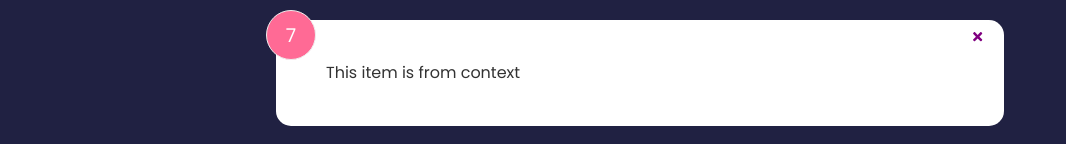
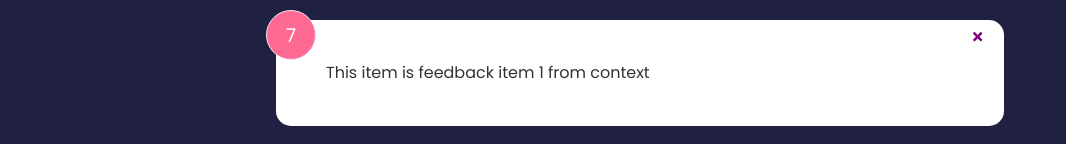
Before and after one commit to russellw999/2022-react-front-to-back, a React (Create React App) app in the folder feedback-app-main/: page / in a window 1280 px wide. Shown: the part 474-618 px from the top of the page, without its empty margins (0-1066 px from the left). Built offline with nearby package versions, Linux system fonts and the light colour scheme.

Commit message:
ch06 Mving Functions to Context

```diff
--- a/feedback-app-main/src/App.jsx
+++ b/feedback-app-main/src/App.jsx
@@ -1,35 +1,17 @@
 import AboutPage from './components/pages/AboutPage';
 import AboutIconLink from './components/AboutIconLink';
 import { BrowserRouter as Router, Route, Routes } from 'react-router-dom';
-import { v4 as uuidv4 } from 'uuid';
-import React, { Fragment, useState } from 'react';
+
+import React, { Fragment } from 'react';
 import Header from './components/Header';
 import FeedbackForm from './components/FeedbackForm';
 import FeedbackStats from './components/FeedbackStats';
 import FeedbackList from './components/FeedbackList';
 import { FeedbackProvider } from './context/FeedbackContext';
 
-import FeedbackData from './data/FeedbackData';
 import PropTypes from 'prop-types';
 
 const App = () => {
-  const [feedback, setFeedback] = useState(FeedbackData);
-
-  const addFeedback = (newFeedback) => {
-    newFeedback.id = uuidv4();
-    console.log(`App.js addFeedback - newFeedback`);
-    console.log(newFeedback);
-
-    // add to our app level state
-    setFeedback([newFeedback, ...feedback]);
-  };
-  const deleteFeedback = (id) => {
-    // console.log('App ', id);
-    if (window.confirm('Are You Sure you want to delete ?')) {
-      setFeedback(feedback.filter((item) => item.id !== id));
-    }
-  };
-
   return (
     <Fragment>
       <FeedbackProvider>
@@ -42,9 +24,9 @@ const App = () => {
                 path="/"
                 element={
                   <Fragment>
-                    <FeedbackForm handleAdd={addFeedback} />
+                    <FeedbackForm />
                     <FeedbackStats />
-                    <FeedbackList handleDelete={deleteFeedback} />
+                    <FeedbackList />
                   </Fragment>
                 }
               ></Route>
--- a/feedback-app-main/src/components/FeedbackForm.jsx
+++ b/feedback-app-main/src/components/FeedbackForm.jsx
@@ -1,13 +1,16 @@
-import React, { useState, Fragment } from 'react';
+import React, { useState, Fragment, useContext } from 'react';
+import FeedbackContext from '../context/FeedbackContext';
 import RatingSelect from './RatingSelect';
 import Card from './shared/Card';
 import Button from './shared/Button';
 
-const FeedbackForm = ({ handleAdd }) => {
+const FeedbackForm = () => {
   const [text, setText] = useState('');
   const [rating, setRating] = useState(10);
   const [btnDisabled, setBtnDisabled] = useState(true);
   const [message, setMessage] = useState('Hello');
+
+  const { addFeedback } = useContext(FeedbackContext);
 
   const handleTextChange = (e) => {
     if (text === '') {
@@ -38,7 +41,7 @@ const FeedbackForm = ({ handleAdd }) => {
         rating,
       };
       console.log(`FeedbackForm handleSubmit`);
-      handleAdd(newFeedback);
+      addFeedback(newFeedback);
 
       setText('');
     }
--- a/feedback-app-main/src/components/FeedbackItem.jsx
+++ b/feedback-app-main/src/components/FeedbackItem.jsx
@@ -1,15 +1,17 @@
-import React, { useState } from 'react';
+import React, { useState, useContext } from 'react';
+import FeedbackContext from '../context/FeedbackContext';
 import { FaTimes } from 'react-icons/fa';
-import PropTypes from 'prop-types';
 import Card from './shared/Card';
-const FeedbackItem = ({ item, handleDelete }) => {
+const FeedbackItem = ({ item }) => {
   // const [rating, setRating] = useState(7);
   // const [text, setText] = useState('This is an example of a feedback item');
+
+  const { deleteFeedback } = useContext(FeedbackContext);
 
   return (
     <Card reverse={false}>
       <div className="num-display">{item.rating}</div>
-      <button onClick={() => handleDelete(item.id)} className="close">
+      <button onClick={() => deleteFeedback(item.id)} className="close">
         <FaTimes color="purple" />
       </button>
 
@@ -18,8 +20,4 @@ const FeedbackItem = ({ item, handleDelete }) => {
   );
 };
 
-FeedbackItem.propTypes = {
-  item: PropTypes.object.isRequired,
-};
-
 export default FeedbackItem;
--- a/feedback-app-main/src/components/FeedbackList.jsx
+++ b/feedback-app-main/src/components/FeedbackList.jsx
@@ -3,7 +3,7 @@ import { motion, AnimatePresence } from 'framer-motion';
 import FeedbackItem from './FeedbackItem';
 import FeedbackContext from '../context/FeedbackContext';
 
-const FeedbackList = ({ handleDelete }) => {
+const FeedbackList = () => {
   const { feedback } = useContext(FeedbackContext);
 
   if (!feedback && feedback.length === 0) {
@@ -31,11 +31,7 @@ const FeedbackList = ({ handleDelete }) => {
               animate={{ opacity: 1 }}
               exit={{ opacity: 0 }}
             >
-              <FeedbackItem
-                key={item.id}
-                item={item}
-                handleDelete={handleDelete}
-              />
+              <FeedbackItem key={item.id} item={item} />
             </motion.div>
           ))}
         </AnimatePresence>
--- a/feedback-app-main/src/context/FeedbackContext.js
+++ b/feedback-app-main/src/context/FeedbackContext.js
@@ -1,14 +1,31 @@
 import { createContext, useState, useEffect } from 'react';
+import { v4 as uuidv4 } from 'uuid';
 
 const FeedbackContext = createContext();
 
 export const FeedbackProvider = ({ children }) => {
   const [feedback, setFeedback] = useState([
-    { id: 1, text: 'This item is from context', rating: 7 },
+    { id: 1, text: 'This item is feedback item 1 from context', rating: 7 },
   ]);
 
+  const addFeedback = (newFeedback) => {
+    newFeedback.id = uuidv4();
+    console.log(`FAeedbackContextProvider - addFeedback - newFeedback`);
+    console.log(newFeedback);
+
+    // add to our app level state
+    setFeedback([newFeedback, ...feedback]);
+  };
+
+  const deleteFeedback = (id) => {
+    // console.log('App ', id);
+    if (window.confirm('Are You Sure you want to delete ?')) {
+      setFeedback(feedback.filter((item) => item.id !== id));
+    }
+  };
+
   return (
-    <FeedbackContext.Provider value={{ feedback }}>
+    <FeedbackContext.Provider value={{ feedback, addFeedback, deleteFeedback }}>
       {children}
     </FeedbackContext.Provider>
   );
```
